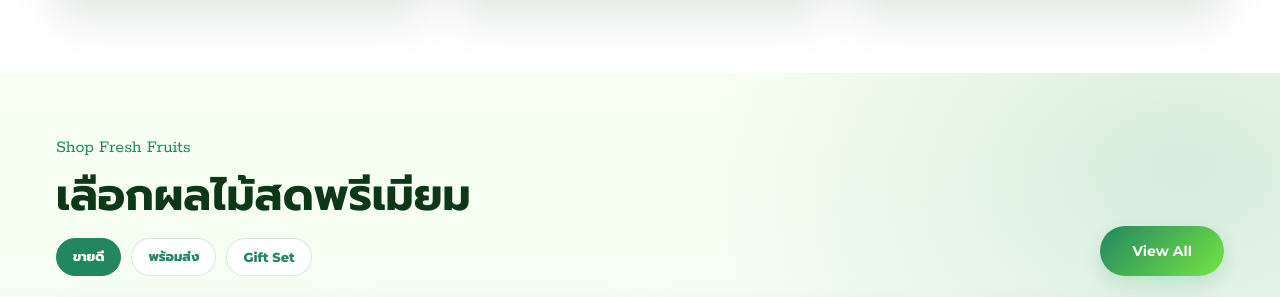
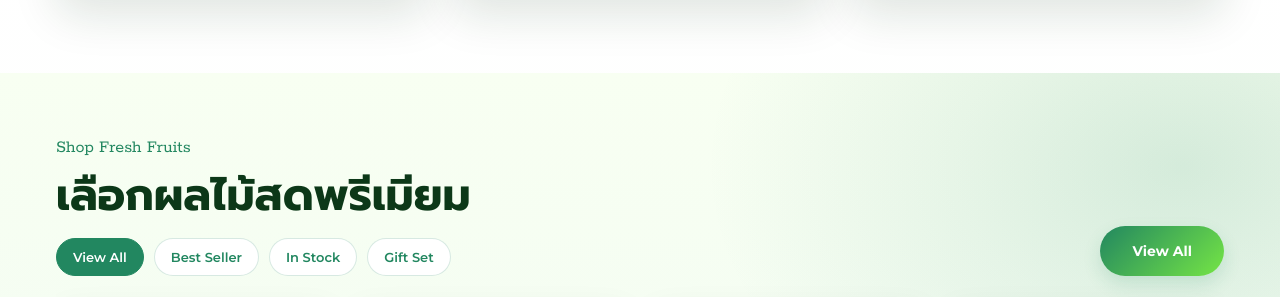
Before and after one commit to nuttakarnadletter-jpg/siamfresh-website, a plain HTML site: page index.html in a window 1280 px wide. Shown: the part 2298-2595 px from the top of the page. Drawn offline with Linux system fonts and the light colour scheme; a web font is replaced by a local one.

Commit message:
siamfresh

```diff
--- a/index.html
+++ b/index.html
@@ -159,6 +159,7 @@
               <h3>ผลไม้<br />ตามฤดูกาล</h3>
               <p>อร่อย สด ใหม่ ตามธรรมชาติจากสวนไทย</p>
               <button aria-label="Open seasonal fruits">›</button>
+              <span class="product-link-label">อ่านเพิ่มเติม</span>
             </div>
           </article>
 
@@ -167,6 +168,7 @@
               <h3>สินค้า<br />Gift Set</h3>
               <p>ของขวัญแทนใจในทุกโอกาสพิเศษ</p>
               <button aria-label="Open gift set">›</button>
+              <span class="product-link-label">อ่านเพิ่มเติม</span>
             </div>
           </article>
 
@@ -187,8 +189,9 @@
             <p class="section-label">Shop Fresh Fruits</p>
             <h2 id="shop-products-title">เลือกผลไม้สดพรีเมียม</h2>
             <div class="shop-filters" aria-label="Product filters">
-              <button class="is-active" type="button" data-filter="all" aria-pressed="true">ขายดี</button>
-              <button type="button" data-filter="stock" aria-pressed="false">พร้อมส่ง</button>
+              <button class="is-active" type="button" data-filter="all" aria-pressed="true">View All</button>
+              <button type="button" data-filter="best" aria-pressed="false">Best Seller</button>
+              <button type="button" data-filter="stock" aria-pressed="false">In Stock</button>
               <button type="button" data-filter="gift" aria-pressed="false">Gift Set</button>
             </div>
           </div>
--- a/script.js
+++ b/script.js
@@ -42,6 +42,7 @@ if (shopTrack && shopPrev && shopNext) {
 
   const matchesShopFilter = (card, filter) => {
     if (filter === "all") return true;
+    if (filter === "best") return card.querySelector(".shop-badge")?.textContent.trim() === "Best Seller";
     if (filter === "stock") return Boolean(card.querySelector(".shop-stock"));
     return card.dataset.category === filter;
   };
--- a/styles.css
+++ b/styles.css
@@ -669,6 +669,13 @@ h1 span {
   border-radius: 50%;
   background: var(--promo-circle);
   box-shadow: 0 22px 46px rgba(12, 56, 24, 0.2);
+  transform-origin: 18% 18%;
+  transition: transform 0.45s cubic-bezier(0.2, 0.8, 0.2, 1), box-shadow 0.3s ease;
+}
+
+.product-card:hover .product-visual::before {
+  transform: scale(3.55);
+  box-shadow: none;
 }
 
 .product-visual::after {
@@ -807,11 +814,29 @@ h1 span {
   background-image:
     radial-gradient(ellipse at 12% 78%, rgba(209, 255, 142, 0.34) 0%, rgba(209, 255, 142, 0.16) 24%, rgba(209, 255, 142, 0) 54%),
     radial-gradient(ellipse at 86% 18%, rgba(34, 135, 96, 0.16) 0%, rgba(34, 135, 96, 0.08) 26%, rgba(34, 135, 96, 0) 56%),
-    linear-gradient(180deg, #f8fff2 0%, #effaf3 100%),
-    url("assets/bg-element.png");
-  background-position: left bottom, right top, center, calc(100% + 96px) calc(100% + 64px);
+    linear-gradient(180deg, #f8fff2 0%, #effaf3 100%);
+  background-position: left bottom, right top, center;
   background-repeat: no-repeat;
-  background-size: 760px 560px, 700px 520px, cover, min(560px, 44vw) auto;
+  background-size: 760px 560px, 700px 520px, cover;
+}
+
+.shop-products::before {
+  content: "";
+  position: absolute;
+  right: -118px;
+  bottom: -88px;
+  z-index: 0;
+  width: min(620px, 48vw);
+  aspect-ratio: 1680 / 972;
+  background: url("assets/bg-element.png") center / contain no-repeat;
+  opacity: 0.34;
+  mix-blend-mode: multiply;
+  pointer-events: none;
+}
+
+.shop-products > * {
+  position: relative;
+  z-index: 1;
 }
 
 .shop-heading {
@@ -852,7 +877,7 @@ h1 span {
   background: #fff;
   font: inherit;
   font-size: 13px;
-  font-weight: 800;
+  font-weight: 600;
   cursor: pointer;
   transition: color 180ms ease, background 180ms ease, border-color 180ms ease;
 }
```
Also changed, not shown: assets/cert-gap.svg (deleted), assets/cert-globalgap.svg (deleted), assets/cert-gmp.svg (deleted), assets/cert-haccp.svg (deleted), assets/cert-iso.svg (deleted), assets/cert-phyto.svg (deleted), assets/farm-care.png (deleted), assets/float-durian.svg (deleted), assets/float-leaf.svg (deleted), assets/float-mango.svg (deleted), assets/float-mangosteen.svg (deleted), assets/orchard.png (deleted), assets/packing.png (deleted), assets/product-bg-pattern.svg (deleted), 2 other files.
